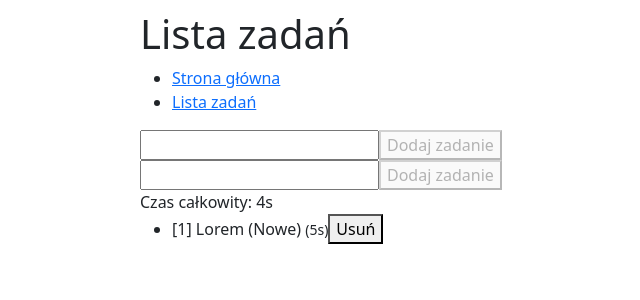
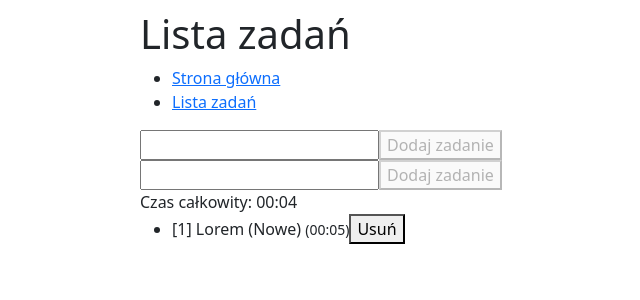
Before and after one commit to MarcinGrygierek/angular-training-5-8-9-2022, an Angular app in the folder angular/TaskManager/: page /tasks/list in a window 1280 px wide. Shown: the top 300 px of the page, without its empty margins (110-750 px from the left). Built offline with nearby package versions, Linux system fonts and the light colour scheme.

Commit message:
own pipe

```diff
--- a/angular/TaskManager/src/app/app.module.ts
+++ b/angular/TaskManager/src/app/app.module.ts
@@ -10,7 +10,7 @@ import { PageNotFoundComponent } from './page-not-found/page-not-found.component
   declarations: [
     AppComponent,
     PageContentComponent,
-    PageNotFoundComponent
+    PageNotFoundComponent,
   ],
   imports: [
     BrowserModule,
--- a/angular/TaskManager/src/app/tasks/single-task/single-task.component.html
+++ b/angular/TaskManager/src/app/tasks/single-task/single-task.component.html
@@ -1,4 +1,4 @@
 <li>
-    [{{task.id}}] {{ task.name }} ({{ getTaskStatus(task) }}) <small>({{counter}}s)</small>
+    [{{task.id}}] {{ task.name }} ({{ getTaskStatus(task) }}) <small>({{counter | time}})</small>
     <button (click)="deleteTask(task.id)">Usuń</button>
 </li>
--- a/angular/TaskManager/src/app/tasks/tasks-list/tasks-list.component.html
+++ b/angular/TaskManager/src/app/tasks/tasks-list/tasks-list.component.html
@@ -2,7 +2,7 @@
 <app-task-form-reactive [addNewTask]="addTask"></app-task-form-reactive>
 
 <div *ngIf="totalTime > 0">
-    Czas całkowity: {{totalTime}}s
+    Czas całkowity: {{totalTime | time}}
 </div>
 <ul>
     <ng-container *ngFor="let task of tasks; trackBy: taskIdentity">
--- a/angular/TaskManager/src/app/tasks/tasks.module.ts
+++ b/angular/TaskManager/src/app/tasks/tasks.module.ts
@@ -8,6 +8,7 @@ import { TasksListComponent } from './tasks-list/tasks-list.component';
 import { TaskFormComponent } from './task-form/task-form.component';
 import { TaskFormReactiveComponent } from './task-form-reactive/task-form-reactive.component';
 import { FormsModule, ReactiveFormsModule } from '@angular/forms';
+import { TimePipe } from '../time.pipe';
 
 @NgModule({
   declarations: [
@@ -15,13 +16,13 @@ import { FormsModule, ReactiveFormsModule } from '@angular/forms';
     SingleTaskComponent,
     TasksListComponent,
     TaskFormComponent,
-    TaskFormReactiveComponent
+    TaskFormReactiveComponent, TimePipe,
   ],
   imports: [
     CommonModule,
     TasksRoutingModule,
     FormsModule,
-    ReactiveFormsModule
+    ReactiveFormsModule,
   ]
 })
 export class TasksModule { }
--- /dev/null
+++ b/angular/TaskManager/src/app/time.pipe.ts
@@ -0,0 +1,17 @@
+import { Pipe, PipeTransform } from '@angular/core';
+
+@Pipe({
+  name: 'time'
+})
+export class TimePipe implements PipeTransform {
+  transform(value: number): string {
+    const minutes = Math.floor(value / 60);
+    const seconds = value - minutes * 60;
+
+    const fullMinutes = minutes < 10 ? `0${minutes}` : minutes;
+    const fullSeconds = seconds < 10 ? `0${seconds}` : seconds;
+
+    return `${fullMinutes}:${fullSeconds}`;
+  }
+
+}
```
Also changed, not shown: 1 other file (tests, documents, lock files or other folders).
